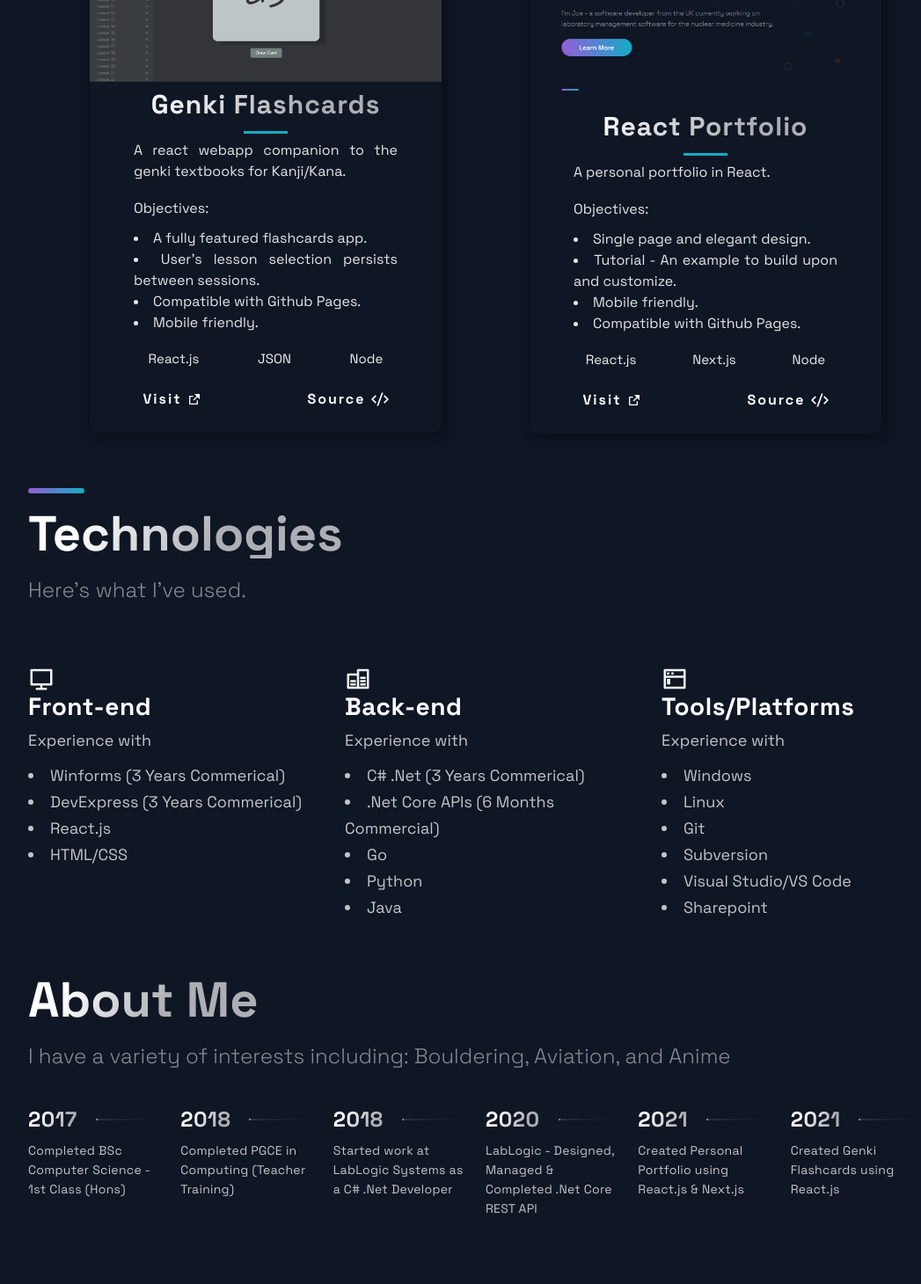
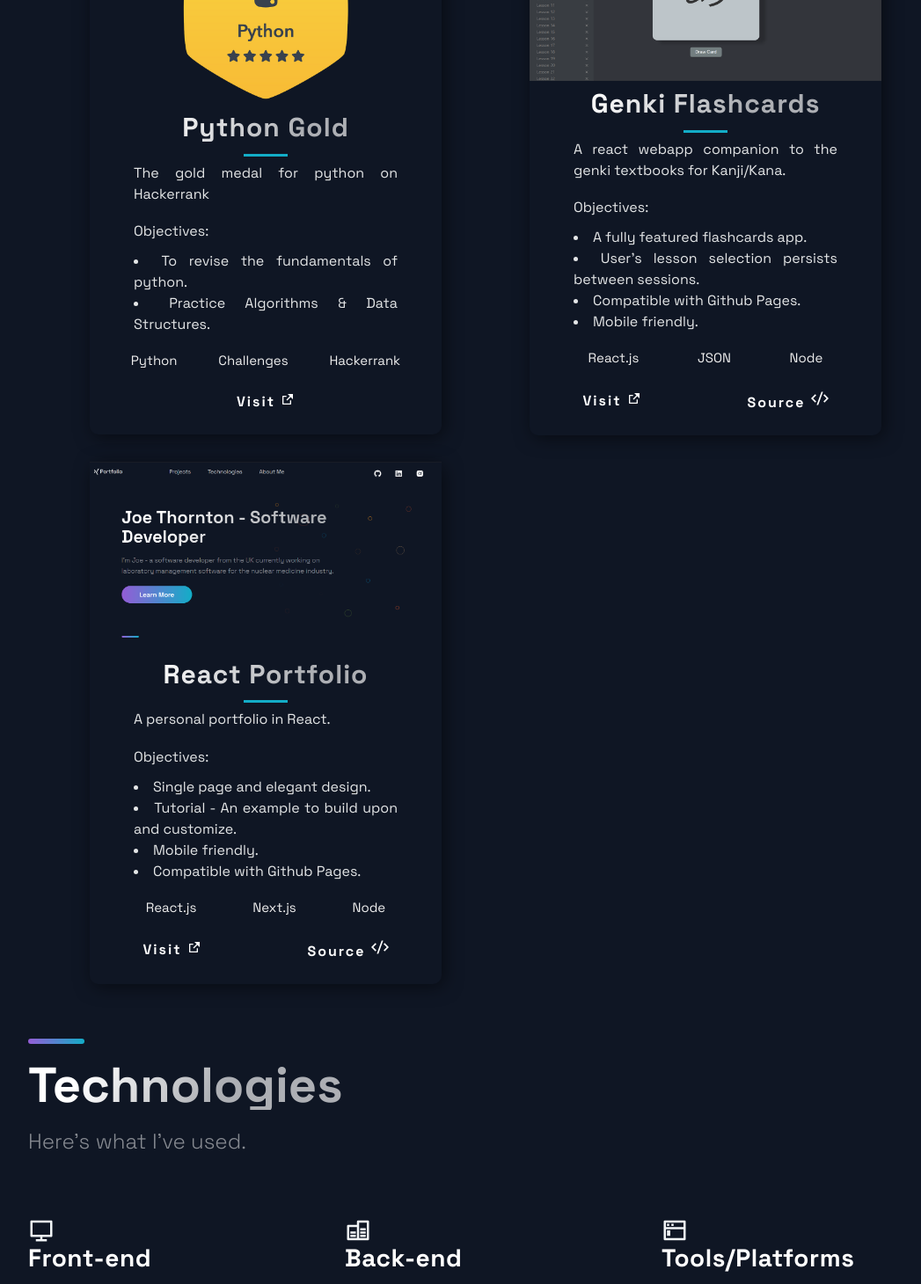
Before and after one commit to FlyLikeAPenguin/React-Portfolio, a Next.js app: page / in a window 1280 px wide. Shown: the part 1040-2500 px from the top of the page at 88% size, without its empty margins (88-1135 px from the left). Built offline with nearby package versions, Linux system fonts and the light colour scheme.

Commit message:
Added Python gold badge to projects

```diff
--- a/src/components/Projects/Projects.js
+++ b/src/components/Projects/Projects.js
@@ -51,13 +51,21 @@ const Projects = () => (
           </div>
           <UtilityList>
             <ExternalLinks href={visit}>
+              {visit != null &&
+                <p>
                   Visit&nbsp;
                   <RiExternalLinkFill />
+                </p>
+              }
             </ExternalLinks>
+            {source != null &&
               <ExternalLinks href={source}>
+                <p>
                   Source&nbsp;
                   <RiCodeSSlashLine size="2rem" />
+                </p>
               </ExternalLinks>
+            }
           </UtilityList>
         </BlogCard>
       ))}
--- a/src/constants/constants.js
+++ b/src/constants/constants.js
@@ -18,6 +18,15 @@ export const projects = [
     source: 'https://github.com/FlyLikeAPenguin/Genki-Flashcards',
     visit: 'https://flylikeapenguin.github.io/Genki-Flashcards/',
     id: 1,
+  },
+  {
+    title: 'Python Gold',
+    description: "The gold medal for python on Hackerrank",
+    objectives: ["To revise the fundamentals of python.", "Practice Algorithms & Data Structures."],
+    image: './images/3.png',
+    tags: ['Python', 'Challenges', 'Hackerrank'],
+    visit: 'https://www.hackerrank.com/FlyLikeAPenguin',
+    id: 2,
   }
 ];
 
@@ -25,7 +34,8 @@ export const TimeLineData = [
   { year: 2017, text: 'Completed BSc Computer Science - 1st Class (Hons)', },
   { year: 2018, text: 'Completed PGCE in Computing (Teacher Training)', },
   { year: 2018, text: 'Started work at LabLogic Systems as a C# .Net Developer', },
-  { year: 2020, text: 'LabLogic - Designed, Managed & Completed .Net Core REST API', },
+  { year: 2020, text: 'LabLogic - Designed, Managed & Completed a .Net Core REST API', },
   { year: 2021, text: 'Created Personal Portfolio using React.js & Next.js', },
   { year: 2021, text: 'Created Genki Flashcards using React.js', },
+  { year: 2022, text: 'Got first gold badge on Hackerrank (Python)', },
 ];
```
Also changed, not shown: public/images/3.png (added). Lines whose indentation alone changed are shown as unchanged.
